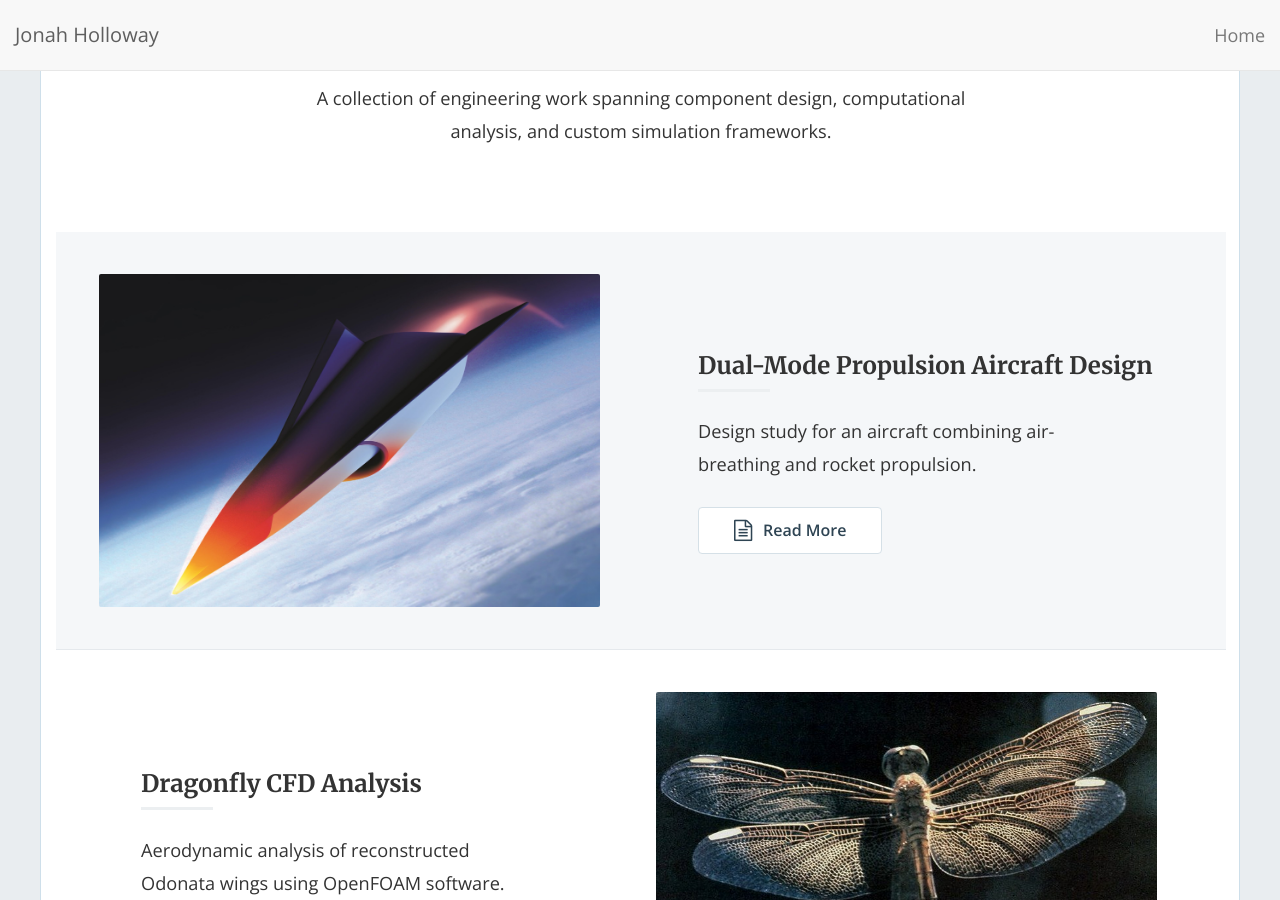
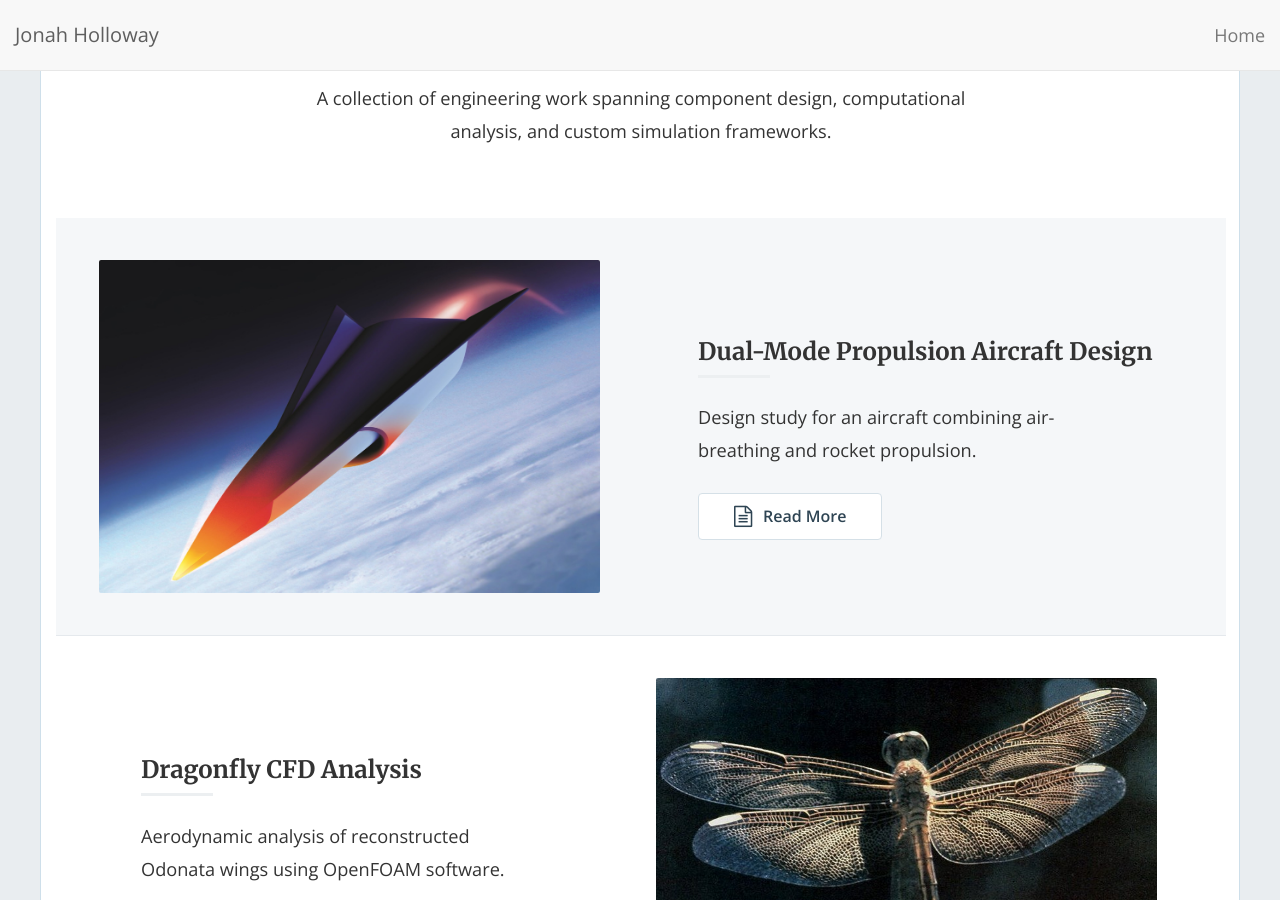
Before and after one commit to jonahholloway/jonahholloway.github.io, a Jekyll site: the page built from index.html, in a window 1280 px wide and 900 px high, scrolled down 881 px. Built offline with Jekyll 4.4.1, drawn with Linux system fonts in a browser that asks for light colours; nearby versions of some CDN libraries; the list of posts is cut into pages by our own code.

Commit message:
Update style.scss

```diff
--- a/css/style.scss
+++ b/css/style.scss
@@ -230,13 +230,13 @@
 	3.0 Posts
 --------------------------------------------------------------*/
 #portfolio {
-  scroll-margin-top: 80px;
+  scroll-margin-top: 100px;
 }
 
 .container {
   margin-top: 0;
   .break {
-    margin: 6em 0;
+    margin: 5em 0;
     @include bp-xsmall {
       margin: 2em 0;
     }
```
